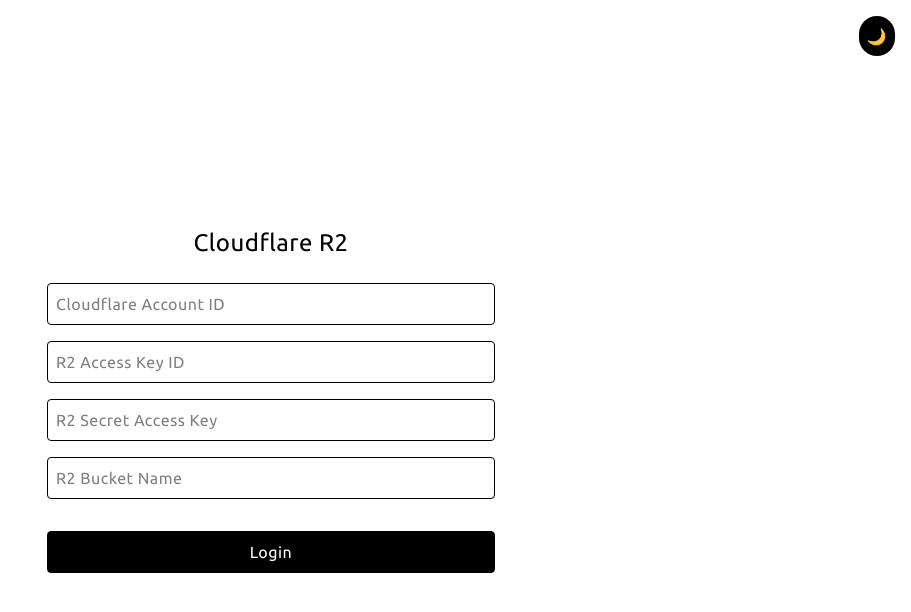
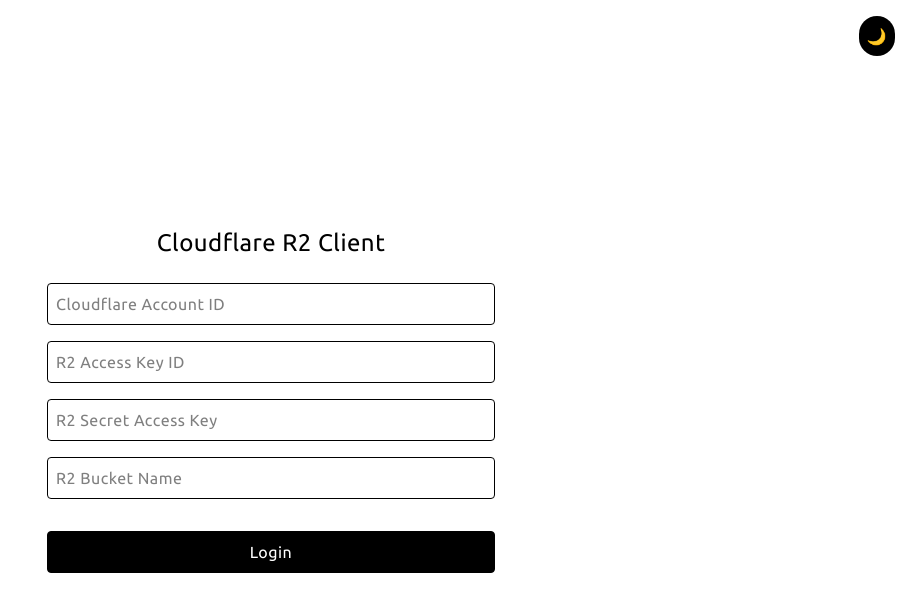
Before and after one commit to offensive-vk/tiny-r2-client, a React (Vite) app: page / in a window 1280 px wide. Shown: the top 612 px of the page, without its empty margins (369-1280 px from the left). Built offline with nearby package versions, Linux system fonts and the light colour scheme.

Commit message:
fix: env and theme settings.

```diff
--- a/index.html
+++ b/index.html
@@ -4,7 +4,7 @@
     <meta charset="UTF-8" />
     <link rel="icon" type="image/svg+xml" href="/vite.svg" />
     <meta name="viewport" content="width=device-width, initial-scale=1.0" />
-    <title>Vite + React Template</title>
+    <title>Simple Cloudflare R2 Client for Large Uploads</title>
   </head>
   <body>
     <div id="root"></div>
--- a/src/index.css
+++ b/src/index.css
@@ -19,7 +19,7 @@
     }
 
     body {
-        @apply bg-white dark:bg-black text-black dark:text-white;
+        @apply bg-white text-black dark:bg-black dark:text-white;
     }
 }
 
--- a/src/pages/Login.tsx
+++ b/src/pages/Login.tsx
@@ -55,7 +55,7 @@
         {theme === 'light' ? '🌙' : '☀️'}
       </button>
 
-      <h1 className="text-2xl mb-6 text-black dark:text-white">Cloudflare R2</h1>
+      <h1 className="text-2xl mb-6 text-black dark:text-white">Cloudflare R2 Client</h1>
       {error && (
         <div className="mb-4 p-3 bg-red-100 dark:bg-red-900 text-red-700 dark:text-red-100 rounded-md">
           {error}
```
Also changed, not shown: 1 other file (tests, documents, lock files or other folders).
